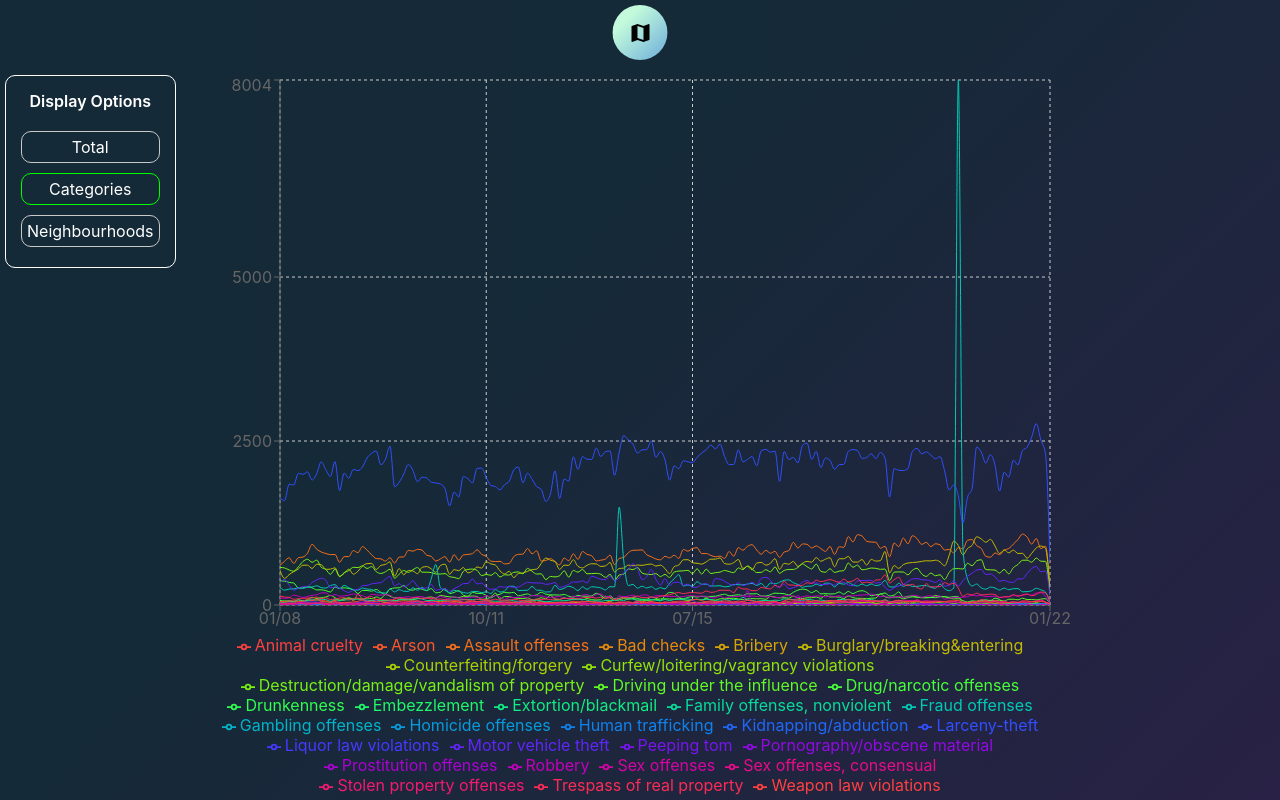
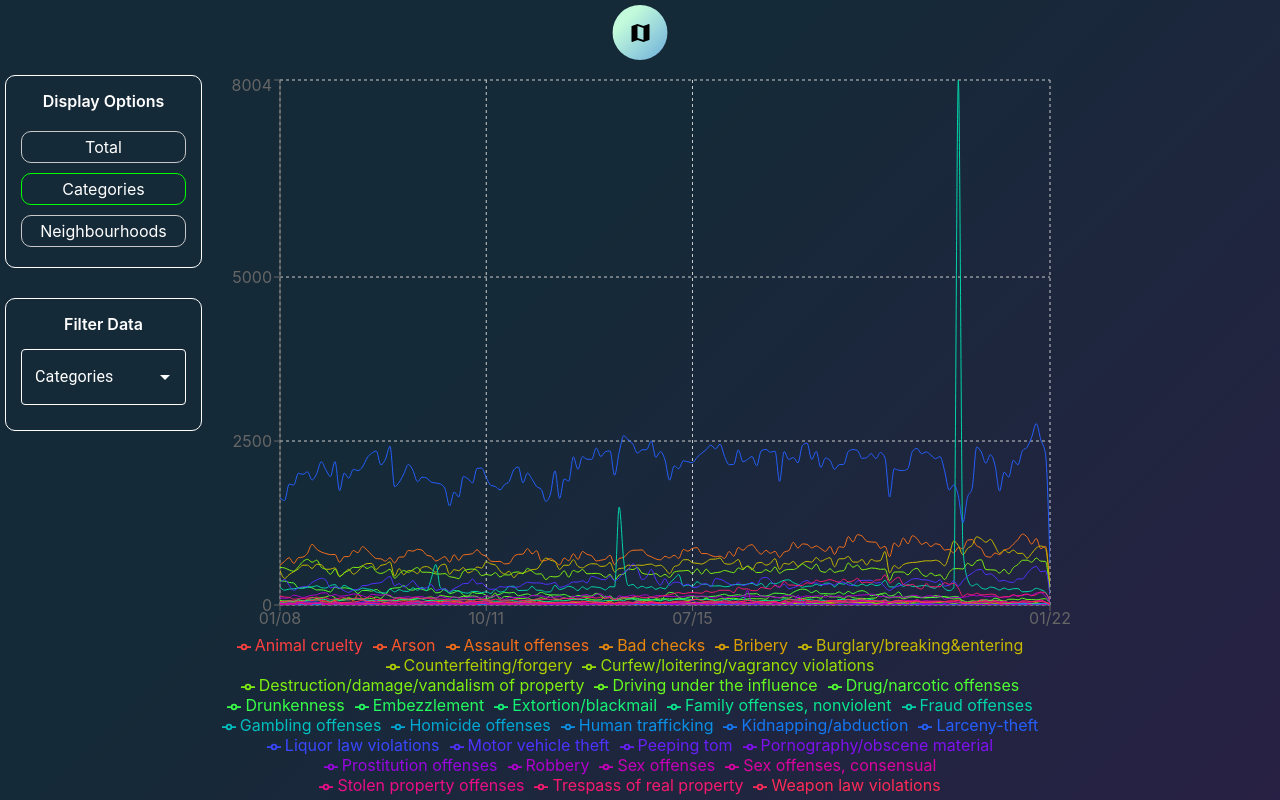
Before and after one commit to David-Beale/Police-Map, a React (Create React App) app: page / in a window 1280 px wide. Both pictures are taken after a click on the element "Categories". Built offline with nearby package versions, Linux system fonts and the light colour scheme; what @here/harp-geoutils, @here/harp-vectortile-datasource would draw is missing.

Commit message:
add filters

```diff
--- a/src/Components/Charts/Charts.tsx
+++ b/src/Components/Charts/Charts.tsx
@@ -1,19 +1,35 @@
 import { useState } from "react";
-import { Container } from "./ChartsStyle";
+import { Container, UIContainer } from "./ChartsStyle";
 import Buttons from "./Components/Buttons/Buttons";
 import Chart1 from "./Components/Chart1/Chart1";
+import Filters from "./Components/Filters/Filters";
 
 export enum Mode {
   Total,
   Categories,
   Neighbourhoods,
 }
+
+export interface Data {
+  month: string;
+  categories: {
+    [index: string]: number | undefined;
+  };
+  neighbourhoods: {
+    [index: string]: number | undefined;
+  };
+}
+
 export default function Charts() {
   const [mode, setMode] = useState<Mode>(Mode.Total);
+  const [filteredData, setFilteredData] = useState<Data[]>([]);
   return (
     <Container>
-      <Buttons mode={mode} setMode={setMode} />
-      <Chart1 mode={mode} />
+      <UIContainer>
+        <Buttons mode={mode} setMode={setMode} />
+        <Filters mode={mode} setFilteredData={setFilteredData} />
+      </UIContainer>
+      <Chart1 mode={mode} filteredData={filteredData} />
     </Container>
   );
 }
--- a/src/Components/Charts/ChartsStyle.ts
+++ b/src/Components/Charts/ChartsStyle.ts
@@ -31,3 +31,19 @@ export const ZoomOutContainer = styled.div`
   height: 35px;
   width: 35px;
 `;
+export const UIContainer = styled.div`
+  position: absolute;
+  top: 75px;
+  left: 5px;
+`;
+export const UISubContainer = styled.div`
+  display: flex;
+  flex-direction: column;
+  color: white;
+  text-align: center;
+  border: 1px solid white;
+  border-radius: 10px;
+  padding: 15px;
+  margin-bottom: 30px;
+  width: 165px;
+`;
--- a/src/Components/Charts/Components/Buttons/Buttons.tsx
+++ b/src/Components/Charts/Components/Buttons/Buttons.tsx
@@ -1,5 +1,6 @@
 import { Mode } from "../../Charts";
-import { ButtonsContainer, Button, Title } from "./ButtonsStyle";
+import { UISubContainer } from "../../ChartsStyle";
+import { Button, Title } from "./ButtonsStyle";
 
 interface Props {
   mode: Mode;
@@ -8,7 +9,7 @@ interface Props {
 
 export default function Buttons({ mode, setMode }: Props) {
   return (
-    <ButtonsContainer>
+    <UISubContainer>
       <Title>Display Options</Title>
       <Button
         selected={mode === Mode.Total}
@@ -28,6 +29,6 @@ export default function Buttons({ mode, setMode }: Props) {
       >
         Neighbourhoods
       </Button>
-    </ButtonsContainer>
+    </UISubContainer>
   );
 }
--- a/src/Components/Charts/Components/Buttons/ButtonsStyle.ts
+++ b/src/Components/Charts/Components/Buttons/ButtonsStyle.ts
@@ -5,18 +5,7 @@ interface Props {
     selected: boolean;
   };
 }
-export const ButtonsContainer = styled.div`
-  position: absolute;
-  top: 75px;
-  left: 5px;
-  display: flex;
-  flex-direction: column;
-  color: white;
-  text-align: center;
-  border: 1px solid white;
-  border-radius: 10px;
-  padding: 15px;
-`;
+
 export const Button = styled.div<Props["Button"]>`
   display: flex;
   align-items: center;
--- a/src/Components/Charts/Components/Chart1/Chart1.tsx
+++ b/src/Components/Charts/Components/Chart1/Chart1.tsx
@@ -16,14 +16,17 @@ import CustomTooltip from "../Tooltip/Tooltip";
 import { useData } from "./useData";
 import { useZoom } from "./useZoom";
 import { StyledIconButton } from "../../../ModeSelectButton/ModeSelectButtonStyle";
-import { Mode } from "../../Charts";
-import { useEffect, useState } from "react";
+import { Data, Mode } from "../../Charts";
 
 export interface ChartProps {
   mode: Mode;
+  filteredData: Data[];
 }
-export default function Chart1({ mode }: ChartProps) {
-  const { groupedData, categories, xAxisLabels, colors } = useData({ mode });
+export default function Chart1({ mode, filteredData }: ChartProps) {
+  const { groupedData, categories, xAxisLabels, colors } = useData({
+    mode,
+    filteredData,
+  });
   const {
     left,
     right,
--- a/src/Components/Charts/Components/Chart1/useData.ts
+++ b/src/Components/Charts/Components/Chart1/useData.ts
@@ -1,8 +1,7 @@
 import { useMemo } from "react";
-import data from "../../Data/chartData.json";
 import { interpolateSinebow } from "d3-scale-chromatic";
 import { ChartProps } from "./Chart1";
-import { Mode } from "../../Charts";
+import { Data, Mode } from "../../Charts";
 
 interface Categories {
   [index: string]: boolean;
@@ -10,15 +9,6 @@ interface Categories {
 export interface ChartItem {
   name: number;
   [index: string]: number | string | undefined;
-}
-interface Data {
-  month: string;
-  categories: {
-    [index: string]: number | undefined;
-  };
-  neighbourhoods: {
-    [index: string]: number | undefined;
-  };
 }
 
 const buildTotal = (item: Data, categories: Categories) => {
@@ -75,11 +65,14 @@ const buildData = (data: Data[], mode: Mode) => {
   return { categories, groupedData, xAxisLabels };
 };
 
-export const useData = ({ mode }: ChartProps) => {
+export const useData = ({ mode, filteredData }: ChartProps) => {
   return useMemo(() => {
-    const { categories, groupedData, xAxisLabels } = buildData(data, mode);
+    const { categories, groupedData, xAxisLabels } = buildData(
+      filteredData,
+      mode
+    );
     const categoryArray = Object.keys(categories);
-    const spacing = 1 / (categoryArray.length - 1 || 1);
+    const spacing = 1 / categoryArray.length;
     const colors = categoryArray.map((category, index) =>
       interpolateSinebow(index * spacing)
     );
@@ -89,5 +82,5 @@ export const useData = ({ mode }: ChartProps) => {
       xAxisLabels,
       colors,
     };
-  }, [mode]);
+  }, [filteredData, mode]);
 };
--- /dev/null
+++ b/src/Components/Charts/Components/Filters/Components/Filter.tsx
@@ -0,0 +1,44 @@
+import Checkbox from "@mui/material/Checkbox";
+import TextField from "@mui/material/TextField";
+import CheckBoxOutlineBlankIcon from "@mui/icons-material/CheckBoxOutlineBlank";
+import CheckBoxIcon from "@mui/icons-material/CheckBox";
+import { StyledAutocomplete, StyledPopper } from "./FilterStyle";
+
+const icon = <CheckBoxOutlineBlankIcon fontSize="small" />;
+const checkedIcon = <CheckBoxIcon fontSize="small" />;
+
+interface Props {
+  name: string;
+  allOptions: string[];
+  filter: string[];
+  setFilter: React.Dispatch<React.SetStateAction<string[]>>;
+}
+export default function Filter({ allOptions, name, filter, setFilter }: Props) {
+  const onChange = (e: any, v: any) => {
+    setFilter(v);
+  };
+  return (
+    <StyledAutocomplete
+      multiple
+      options={allOptions}
+      limitTags={0}
+      disableCloseOnSelect
+      getOptionLabel={(option: any) => option}
+      renderOption={(props, option: any, { selected }) => (
+        <li {...props}>
+          <Checkbox
+            icon={icon}
+            checkedIcon={checkedIcon}
+            style={{ marginRight: 8 }}
+            checked={selected}
+          />
+          {option}
+        </li>
+      )}
+      PopperComponent={StyledPopper}
+      renderInput={(params) => <TextField {...params} label={name} />}
+      onChange={onChange}
+      value={filter}
+    />
+  );
+}
--- /dev/null
+++ b/src/Components/Charts/Components/Filters/Components/FilterStyle.ts
@@ -0,0 +1,36 @@
+import { Popper } from "@mui/material";
+import { styled } from "@mui/material/styles";
+import Autocomplete from "@mui/material/Autocomplete";
+
+export const StyledPopper = styled(Popper)({
+  width: "auto !important",
+});
+
+export const StyledAutocomplete = styled(Autocomplete)({
+  marginBottom: 10,
+  width: 165,
+  "& .MuiInputLabel-root": {
+    color: "white",
+  },
+  "&.Mui-focused .MuiInputLabel-root": {
+    color: "white !important",
+  },
+  "& .MuiButtonBase-root": {
+    color: "white",
+  },
+  "& .MuiChip-root": {
+    display: "none",
+  },
+  "& .MuiAutocomplete-inputRoot": {
+    color: "white",
+  },
+  "& .MuiOutlinedInput-notchedOutline": {
+    borderColor: "white",
+  },
+  "&:hover .MuiOutlinedInput-notchedOutline": {
+    borderColor: "white  !important",
+  },
+  "&.Mui-focused .MuiOutlinedInput-notchedOutline": {
+    borderColor: "white !important",
+  },
+});
--- /dev/null
+++ b/src/Components/Charts/Components/Filters/Filters.tsx
@@ -0,0 +1,80 @@
+import { UISubContainer } from "../../ChartsStyle";
+import { Title } from "./FiltersStyle";
+import Filter from "./Components/Filter";
+import data from "../../Data/chartData.json";
+import { useEffect, useMemo, useState } from "react";
+import { Data, Mode } from "../../Charts";
+
+const getAllLabels = (type: "categories" | "neighbourhoods") => {
+  let all = {};
+  data.forEach((month) => {
+    all = { ...all, ...month[type] };
+  });
+  return Object.keys(all).sort();
+};
+
+interface Props {
+  mode: Mode;
+  setFilteredData: React.Dispatch<React.SetStateAction<Data[]>>;
+}
+export default function Filters({ mode, setFilteredData }: Props) {
+  const allNeigbourhoods = useMemo(() => getAllLabels("neighbourhoods"), []);
+  const allCategories = useMemo(() => getAllLabels("categories"), []);
+
+  const [categoryFilter, setCategoryFilter] = useState<string[]>([]);
+  const [neighbourhoodFilter, setNeighbourhoodFilter] = useState<string[]>([]);
+
+  useEffect(() => {
+    const filteredData = data.map((d: Data) => {
+      const newD: Data = {
+        month: d.month,
+        categories: {},
+        neighbourhoods: {},
+      };
+      if (categoryFilter.length) {
+        categoryFilter.forEach((category) => {
+          if (d.categories[category]) {
+            newD.categories[category] = d.categories[category];
+          }
+        });
+      } else {
+        newD.categories = d.categories;
+      }
+      if (neighbourhoodFilter.length) {
+        neighbourhoodFilter.forEach((neighbourhood) => {
+          if (d.neighbourhoods[neighbourhood]) {
+            newD.neighbourhoods[neighbourhood] =
+              d.neighbourhoods[neighbourhood];
+          }
+        });
+      } else {
+        newD.neighbourhoods = d.neighbourhoods;
+      }
+      return newD;
+    });
+    setFilteredData(filteredData);
+  }, [categoryFilter, neighbourhoodFilter, setFilteredData]);
+
+  if (mode === Mode.Total) return null;
+  return (
+    <UISubContainer>
+      <Title>Filter Data</Title>
+      {mode === Mode.Categories && (
+        <Filter
+          allOptions={allCategories}
+          filter={categoryFilter}
+          setFilter={setCategoryFilter}
+          name="Categories"
+        />
+      )}
+      {mode === Mode.Neighbourhoods && (
+        <Filter
+          allOptions={allNeigbourhoods}
+          filter={neighbourhoodFilter}
+          setFilter={setNeighbourhoodFilter}
+          name="Neighbourhoods"
+        />
+      )}
+    </UISubContainer>
+  );
+}
--- /dev/null
+++ b/src/Components/Charts/Components/Filters/FiltersStyle.ts
@@ -0,0 +1,6 @@
+import styled from "styled-components";
+
+export const Title = styled.div`
+  margin-bottom: 15px;
+  font-weight: 600;
+`;
```
